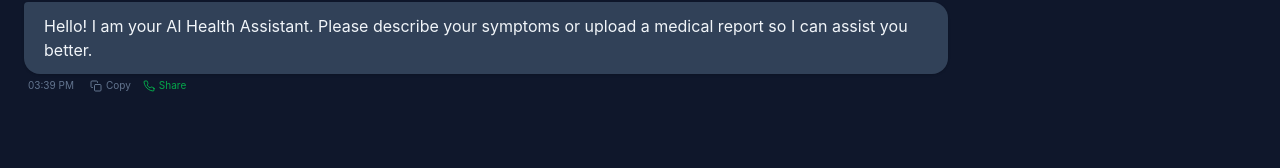
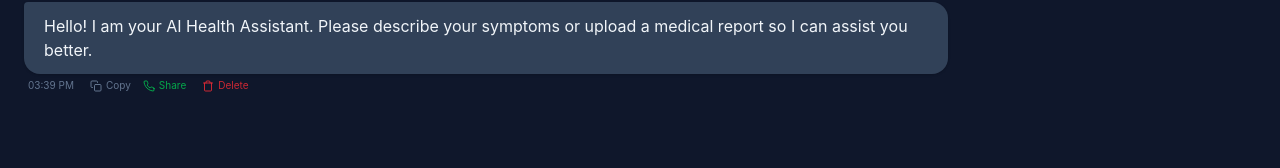
Before and after one commit to husenshai123/ai-health-assistant, a React (Vite) app: page / in a window 1280 px wide. Shown: the part 115-283 px from the top of the page. Built offline with nearby package versions, Linux system fonts and the light colour scheme.

Commit message:
feat: added individual message delete functionality for better chat management

```diff
--- a/src/components/HealthAssistant.jsx
+++ b/src/components/HealthAssistant.jsx
@@ -5,7 +5,7 @@ const formatTime = () => {
   return new Date().toLocaleTimeString([], { hour: '2-digit', minute: '2-digit' });
 };
 
-// NAYA COMPONENT: Typewriter effect ke liye
+// Typewriter effect ke liye
 const Typewriter = ({ text }) => {
   const [displayedText, setDisplayedText] = useState('');
 
@@ -17,7 +17,7 @@ const Typewriter = ({ text }) => {
       if (i >= text.length) {
         clearInterval(interval);
       }
-    }, 20); // 20ms typing speed (mast natural feel aayegi)
+    }, 20);
 
     return () => clearInterval(interval);
   }, [text]);
@@ -64,6 +64,13 @@ const HealthAssistant = () => {
       localStorage.removeItem('health_chat_history');
       setInputValue('');
       setSelectedImage(null);
+    }
+  };
+
+  // NAYA FUNCTION: Individual Message Delete karne ke liye
+  const handleDeleteMessage = (indexToDelete) => {
+    if (window.confirm('Are you sure you want to delete this message?')) {
+      setMessages((prevMessages) => prevMessages.filter((_, index) => index !== indexToDelete));
     }
   };
 
@@ -145,7 +152,6 @@ const HealthAssistant = () => {
     alert('Message copied to clipboard! 📋');
   };
 
-  // NAYA FUNCTION: WhatsApp par share karne ke liye
   const handleWhatsAppShare = (text) => {
     const whatsappUrl = `https://wa.me/?text=${encodeURIComponent(text)}`;
     window.open(whatsappUrl, '_blank');
@@ -250,6 +256,7 @@ const HealthAssistant = () => {
 
               <div className="flex items-center gap-4 mt-1 px-1">
                 {msg.time && <span className="text-[10px] text-slate-500">{msg.time}</span>}
+
                 {msg.role === 'ai' && !msg.isReport && (
                   <div className="flex items-center gap-3">
                     <button onClick={() => handleCopyText(msg.text)} className="text-[10px] flex items-center gap-1 text-slate-500 hover:text-slate-300 transition-colors cursor-pointer" title="Copy message">
@@ -260,7 +267,6 @@ const HealthAssistant = () => {
                       Copy
                     </button>
 
-                    {/* NAYA: WhatsApp Share Button */}
                     <button onClick={() => handleWhatsAppShare(msg.text)} className="text-[10px] flex items-center gap-1 text-green-500/80 hover:text-green-400 transition-colors cursor-pointer" title="Share on WhatsApp">
                       <svg xmlns="http://www.w3.org/2000/svg" width="12" height="12" viewBox="0 0 24 24" fill="none" stroke="currentColor" strokeWidth="2" strokeLinecap="round" strokeLinejoin="round">
                         <path d="M22 16.92v3a2 2 0 0 1-2.18 2 19.79 19.79 0 0 1-8.63-3.07 19.5 19.5 0 0 1-6-6 19.79 19.79 0 0 1-3.07-8.67A2 2 0 0 1 4.11 2h3a2 2 0 0 1 2 1.72 12.84 12.84 0 0 0 .7 2.81 2 2 0 0 1-.45 2.11L8.09 9.91a16 16 0 0 0 6 6l1.27-1.27a2 2 0 0 1 2.11-.45 12.84 12.84 0 0 0 2.81.7A2 2 0 0 1 22 16.92z"></path>
@@ -269,6 +275,16 @@ const HealthAssistant = () => {
                     </button>
                   </div>
                 )}
+
+                {/* NAYA: Delete Button (User aur AI dono ke messages ke liye) */}
+                <button onClick={() => handleDeleteMessage(index)} className="text-[10px] flex items-center gap-1 text-red-500/80 hover:text-red-400 transition-colors cursor-pointer" title="Delete message">
+                  <svg xmlns="http://www.w3.org/2000/svg" width="12" height="12" viewBox="0 0 24 24" fill="none" stroke="currentColor" strokeWidth="2" strokeLinecap="round" strokeLinejoin="round">
+                    <polyline points="3 6 5 6 21 6"></polyline>
+                    <path d="M19 6v14a2 2 0 0 1-2 2H7a2 2 0 0 1-2-2V6m3 0V4a2 2 0 0 1 2-2h4a2 2 0 0 1 2 2v2"></path>
+                  </svg>
+                  Delete
+                </button>
+
               </div>
             </div>
           ))}
```
